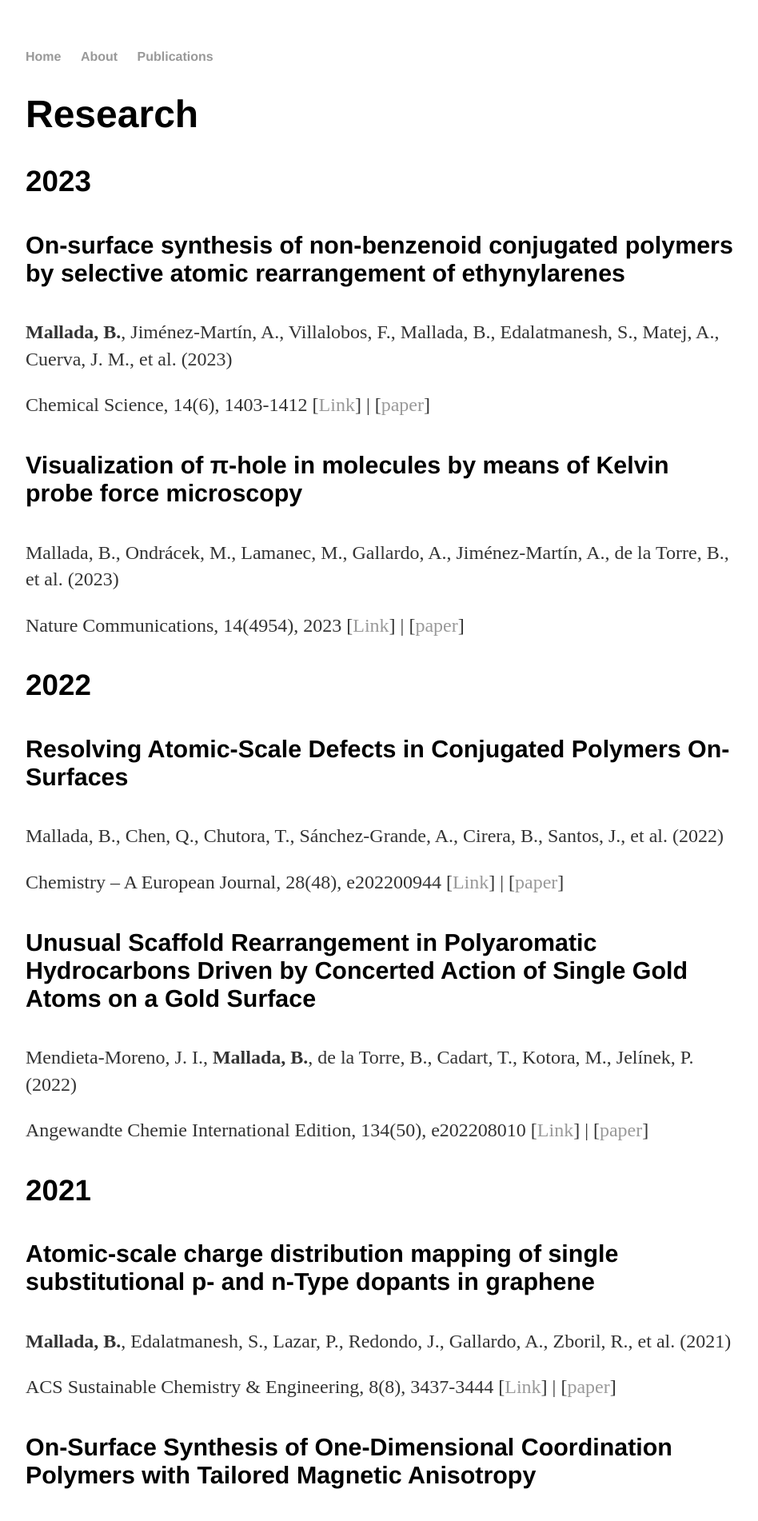
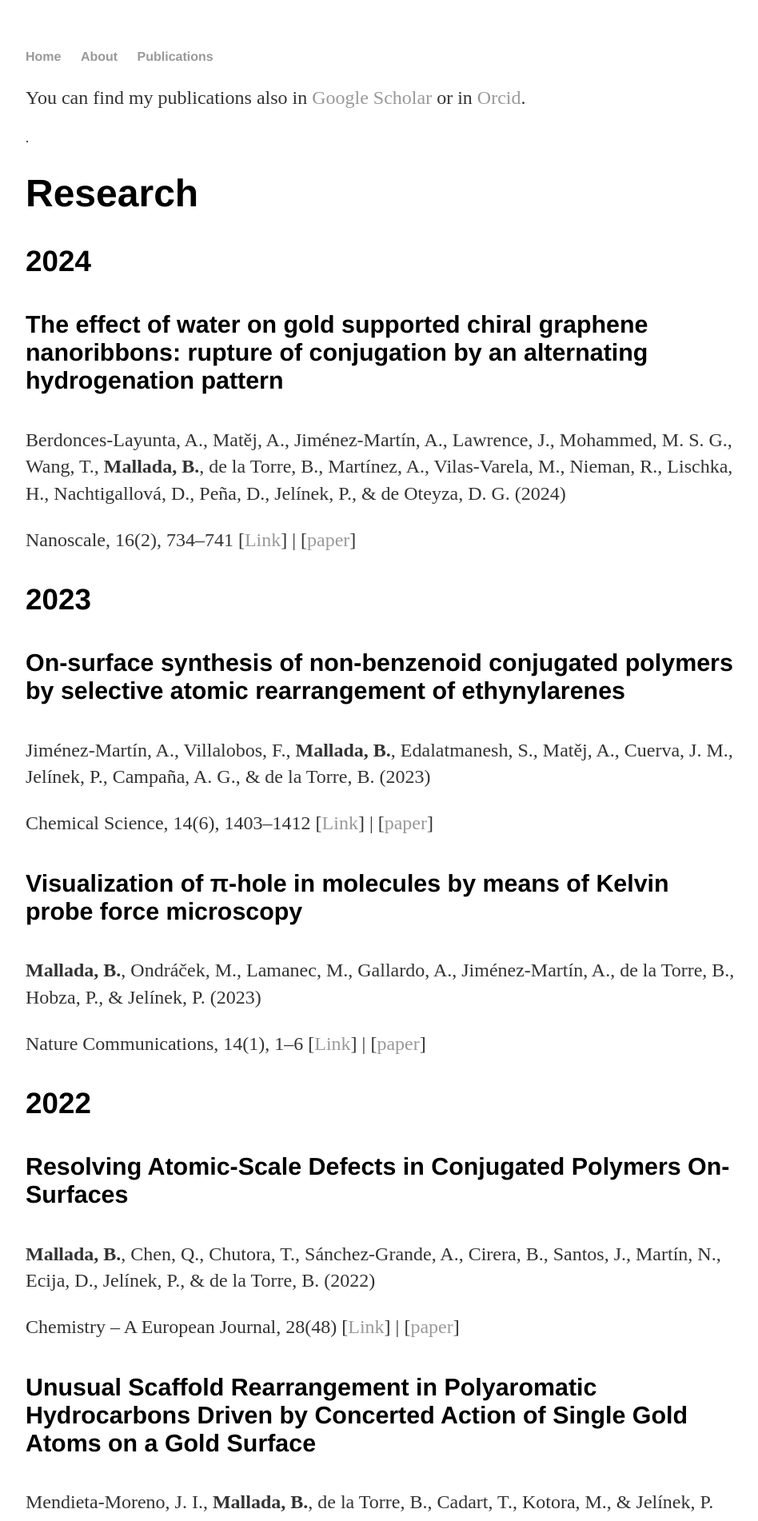
Before and after one commit to BenjaminMallada/BenjaminMallada.github.io, a Jekyll site: the page built from cv/index.html, in a window 1280 px wide. Shown: the top 1902 px of the page at 80% size, without its empty margins (160-1108 px from the left). Built offline with Jekyll 4.4.1, drawn with Linux system fonts in a browser that asks for light colours; some of the changed text lies outside the part shown.

Commit message:
updated size of paragraphs

```diff
--- a/css/main.css
+++ b/css/main.css
@@ -25,5 +25,5 @@
 .cv h1 { font-size: 3em; }
 .cv h2 { font-size: 2em; }
 .cv address, .cv .download { font-family: 'Helvetica', 'Arial', 'Sans-Serif'; }
-.cv address, .cv p { font-size: 1.2em; }
+.cv address, .cv p { font-size: 1.2em; line-height: 1.4em;}
 .cv .download { float: right; font-size: .8em; text-transform: uppercase; }
--- a/cv/index.html
+++ b/cv/index.html
@@ -1,6 +1,6 @@
 ---
 layout: default
-title: CV of Your Name
+title: Publications
 ---
 <!DOCTYPE html>
 <html>
@@ -10,88 +10,80 @@
 <body>
 
 <body>
+  <p>You can find my publications also in <a href="https://scholar.google.com/citations?user=PEz6_xAAAAAJ&hl=en">Google Scholar</a> or in <a href=https://orcid.org/0000-0002-8209-9977">Orcid</a>. </p>.
+
   <h1>Research</h1>
+
+  <h3>2024</h3>
+
+  <div class="paper">
+      <h4>The effect of water on gold supported chiral graphene nanoribbons: rupture of conjugation by an alternating hydrogenation pattern</h4>
+      <p>Berdonces-Layunta, A., Matěj, A., Jiménez-Martín, A., Lawrence, J., Mohammed, M. S. G., Wang, T., <strong>Mallada, B.</strong>, de la Torre, B., Martínez, A., Vilas-Varela, M., Nieman, R., Lischka, H., Nachtigallová, D., Peña, D., Jelínek, P., & de Oteyza, D. G. (2024)</p>
+      <p>Nanoscale, 16(2), 734–741 [<a href="https://doi.org/10.1039/D3NR02933F">Link</a>] | [<a href="/pdf/chiral-graphene.pdf">paper</a>]</p>
+  </div>
 
   <h3>2023</h3>
 
   <div class="paper">
       <h4>On-surface synthesis of non-benzenoid conjugated polymers by selective atomic rearrangement of ethynylarenes</h4>
-        <p><strong>Mallada, B.</strong>, Jiménez-Martín, A., Villalobos, F., Mallada, B., Edalatmanesh, S., Matej, A., Cuerva, J. M., et al. (2023)</p>
-        <p>Chemical Science, 14(6), 1403-1412 [<a href="https://pubs.rsc.org/en/paper/articlehtml/2023/sc/d2sc04722e">Link</a>] | [<a href="/pdf/alejandro2023.pdf">paper</a>]</p>
+      <p>Jiménez-Martín, A., Villalobos, F., <strong>Mallada, B.</strong>, Edalatmanesh, S., Matěj, A., Cuerva, J. M., Jelínek, P., Campaña, A. G., & de la Torre, B. (2023)</p>
+      <p>Chemical Science, 14(6), 1403–1412 [<a href="https://doi.org/10.1039/D2SC04722E">Link</a>] | [<a href="/pdf/alejandro2023.pdf">paper</a>]</p>
   </div>
 
   <div class="paper">
       <h4>Visualization of π-hole in molecules by means of Kelvin probe force microscopy</h4>
-        <p>Mallada, B., Ondrácek, M., Lamanec, M., Gallardo, A., Jiménez-Martín, A., de la Torre, B., et al. (2023)</p>
-        <p>Nature Communications, 14(4954), 2023 [<a href="https://www.nature.com/articles/s41467-023-40593-3">Link</a>] | [<a href="/pdf/mallada2023.pdf">paper</a>]</p>
+      <p><strong>Mallada, B.</strong>, Ondráček, M., Lamanec, M., Gallardo, A., Jiménez-Martín, A., de la Torre, B., Hobza, P., & Jelínek, P. (2023)</p>
+      <p>Nature Communications, 14(1), 1–6 [<a href="https://doi.org/10.1038/s41467-023-40593-3">Link</a>] | [<a href="/pdf/mallada2023.pdf">paper</a>]</p>
   </div>
 
   <h3>2022</h3>
 
   <div class="paper">
       <h4>Resolving Atomic-Scale Defects in Conjugated Polymers On-Surfaces</h4>
-        <p>Mallada, B., Chen, Q., Chutora, T., Sánchez-Grande, A., Cirera, B., Santos, J., et al. (2022)</p>
-        <p>Chemistry – A European Journal, 28(48), e202200944 [<a href="https://onlinelibrary.wiley.com/doi/10.1002/chem.202200944">Link</a>] | [<a href="/pdf/antracenedefect.pdf">paper</a>]</p>
+      <p><strong>Mallada, B.</strong>, Chen, Q., Chutora, T., Sánchez-Grande, A., Cirera, B., Santos, J., Martín, N., Ecija, D., Jelínek, P., & de la Torre, B. (2022)</p>
+      <p>Chemistry – A European Journal, 28(48) [<a href="https://doi.org/10.1002/chem.202200944">Link</a>] | [<a href="/pdf/antracenedefect.pdf">paper</a>]</p>
   </div>
 
   <div class="paper">
       <h4>Unusual Scaffold Rearrangement in Polyaromatic Hydrocarbons Driven by Concerted Action of Single Gold Atoms on a Gold Surface</h4>
-        <p>Mendieta-Moreno, J. I., <strong>Mallada, B.</strong>, de la Torre, B., Cadart, T., Kotora, M., Jelínek, P. (2022)</p>
-        <p>Angewandte Chemie International Edition, 134(50), e202208010 [<a href="https://doi.org/10.1002/anie.202208010">Link</a>] | [<a href="/pdf/moth.pdf">paper</a>]</p>
+      <p>Mendieta-Moreno, J. I., <strong>Mallada, B.</strong>, de la Torre, B., Cadart, T., Kotora, M., & Jelínek, P. (2022)</p>
+      <p>Angewandte Chemie International Edition, online publication [<a href="https://doi.org/10.1002/anie.202208010">Link</a>] | [<a href="/pdf/moth.pdf">paper</a>]</p>
   </div>
 
   <h3>2021</h3>
 
   <div class="paper">
-        <h4>Atomic-scale charge distribution mapping of single substitutional p- and n-Type dopants in graphene</h4>
-        <p><strong>Mallada, B.</strong>, Edalatmanesh, S., Lazar, P., Redondo, J., Gallardo, A., Zboril, R., et al. (2021)</p>
-        <p>ACS Sustainable Chemistry & Engineering, 8(8), 3437-3444 [<a href="https://pubs.acs.org/doi/10.1021/acssuschemeng.9b06905">Link</a>] | [<a href="/pdf/graphene.pdf">paper</a>]</p>
-    </div>
-
-    <div class="paper">
       <h4>On-Surface Synthesis of One-Dimensional Coordination Polymers with Tailored Magnetic Anisotropy</h4>
-        <p><strong>Mallada, B.</strong>, Blonski, P., Langer, R., Jelínek, P., Otyepka, M., de la Torre, B. (2021)</p>
-        <p>ACS Applied Materials & Interfaces, 13(27), 32393-32401 [<a href="https://pubs.acs.org/doi/10.1021%2Facsami.1c04693">Link</a>] | [<a href="/pdf/magnetictailored.pdf">paper</a>]</p>
+      <p><strong>Mallada, B.</strong>, Błoński, P., Langer, R., Jelínek, P., Otyepka, M., & de la Torre, B. (2021)</p>
+      <p>ACS Applied Materials & Interfaces, 13(27), 32393–32401 [<a href="https://doi.org/10.1021/acsami.1c04693">Link</a>] | [<a href="/pdf/magnetictailored.pdf">paper</a>]</p>
   </div>
 
   <div class="paper">
       <h4>On-Surface Strain-Driven Synthesis of Nonalternant Non-Benzenoid Aromatic Compounds Containing Four- to Eight-Membered Rings</h4>
-        <p><strong>Mallada, B.</strong>, de la Torre, B., Mendieta-Moreno, J. I., Nachtigallová, D., Matej, A., Matoušek, M., et al. (2021)</p>
-        <p>Journal of the American Chemical Society, 143(36), 14694-14702 [<a href="https://doi.org/10.1021%2Fjacs.1c06168">Link</a>] | [<a href="/pdf/all-in.pdf">paper</a>]</p>
+      <p><strong>Mallada, B.</strong>, de la Torre, B., Mendieta-Moreno, J. I., Nachtigallová, D., Matěj, A., Matoušek, M., Mutombo, P., Brabec, J., Veis, L., Cadart, T., Kotora, M., & Jelínek, P. (2021)</p>
+      <p>Journal of the American Chemical Society, 143(36), 14694–14702 [<a href="https://doi.org/10.1021/jacs.1c06168">Link</a>] | [<a href="/pdf/all-in.pdf">paper</a>]</p>
   </div>
 
   <h3>2020</h3>
 
   <div class="paper">
-        <h4>Tailoring topological order and π-conjugation to engineer quasi-metallic polymers</h4>
-        <p>Cirera, B., Sánchez-Grande, A., de la Torre, B., Santos, J., Edalatmanesh, S., Rodríguez-Sánchez, E., et al. (2020)</p>
-        <p>Nature Nanotechnology, 15(6), 437-443 [<a href="https://www.nature.com/articles/s41565-020-0662-8">Link</a>] | [<a href="/pdf/quasi-metallic.pdf">paper</a>]</p>
+      <h4>Atomic-scale charge distribution mapping of single substitutional p- and n-Type dopants in graphene</h4>
+      <p><strong>Mallada, B.</strong>, Edalatmanesh, S., Lazar, P., Redondo, J., Gallardo, A., Zbořil, R., Jelínek, P., Švec, M., & de la Torre, B. (2020)</p>
+      <p>ACS Sustainable Chemistry & Engineering, 8(8), 3437–3444 [<a href="https://doi.org/10.1021/acssuschemeng.9b06905">Link</a>] | [<a href="/pdf/dopants.pdf">paper</a>]</p>
   </div>
 
   <div class="paper">
-        <h4>Tailoring π-conjugation and vibrational modes to steer on-surface synthesis of pentalene-bridged ladder polymers</h4>
-        <p>de la Torre, B., Matěj, A., Sánchez-Grande, A., Cirera, B., <strong>Mallada, B.</strong>, Rodríguez-Sánchez, E., et al. (2020)</p>
-        <p>Nature Communications, 11(1), 4567 [<a href="https://www.nature.com/articles/s41467-020-18383-5">Link</a>] | [<a href="/pdf/pentalene.pdf">paper</a>]</p>
-    </div>
-
-    <div class="paper">
-        <h4>On-Surface Synthesis of a Dicationic Diazahexabenzocoronene Derivative on the Au (111) Surface</h4>
-        <p>Biswas, K., Urgel, J. I., Xu, K., Ma, J., Sánchez-Grande, A., Mutombo, P., et al. (2020)</p>
-        <p>Angewandte Chemie International Edition, 60(48), 25551-25556 [<a href="https://onlinelibrary.wiley.com/doi/10.1002/anie.202104522">Link</a>] | [<a href="/pdf/dicationic.pdf">paper</a>]</p>
+      <h4>Real-space imaging of anisotropic charge of σ-hole by means of Kelvin probe force microscopy</h4>
+      <p><strong>Mallada, B.</strong>, Gallardo, A., Lamanec, M., de la Torre, B., Špirko, V., Hobza, P., & Jelinek, P. (2021)</p>
+      <p>Science, 374(6569), 863–867 [<a href="https://doi.org/10.1126/science.abk1479">Link</a>] | [<a href="/pdf/sigma.pdf">paper</a>]</p>
   </div>
 
   <h3>2019</h3>
 
   <div class="paper">
-        <h4>Atomic-scale charge distribution mapping of single substitutional p- and n-Type dopants in graphene</h4>
-        <p>Mallada, B., Edalatmanesh, S., Lazar, P., Redondo, J., Gallardo, A., Zboril, R., et al. (2019)</p>
-        <p>ACS Sustainable Chemistry & Engineering, 8(8), 3437-3444 [<a href="https://pubs.acs.org/doi/10.1021/acssuschemeng.9b06905">Link</a>] | [<a href="/pdf/graphene.pdf">paper</a>]</p>
-    </div>
-
-    <div class="paper">
       <h4>Identification of Two-Dimensional FeO2 Termination of Bulk Hematite α-Fe2O3 (0001) Surface</h4>
-        <p>Redondo, J., Lazar, P., Prochažka, P., Prušá, S., <strong>Mallada, B.</strong>, Cahlik, A., et al. (2019)</p>
-        <p>The Journal of Physical Chemistry C, 123(23), 14312-14318 [<a href="https://pubs.acs.org/doi/10.1021/acs.jpcc.9b02861">Link</a>] | [<a href="/pdf/hematite.pdf">paper</a>]</p>
+      <p>Redondo, J., Lazar, P., Procházka, P., Pruša, S., <strong>Mallada, B.</strong>, Cahlik, A., Lachnitt, J., Berger, J., Šmíd, B., Kormoš, L., & others. (2019)</p>
+      <p>The Journal of Physical Chemistry C, 123(23), 14312–14318 [<a href="https://doi.org/10.1021/acs.jpcc.9b02861">Link</a>] | [<a href="/pdf/feo2.pdf">paper</a>]</p>
   </div>
 
 </body>
```
Also changed, not shown: 1 other file. Lines whose indentation alone changed are shown as unchanged.
